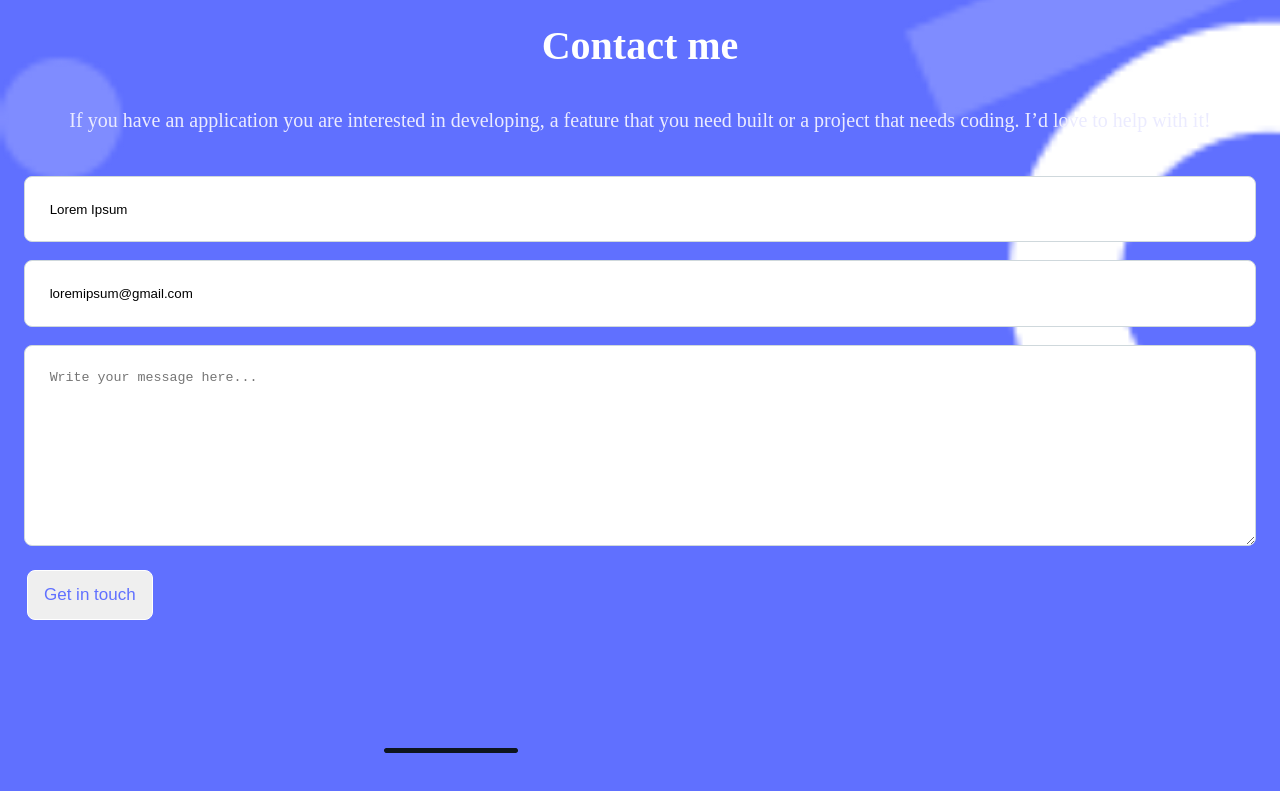
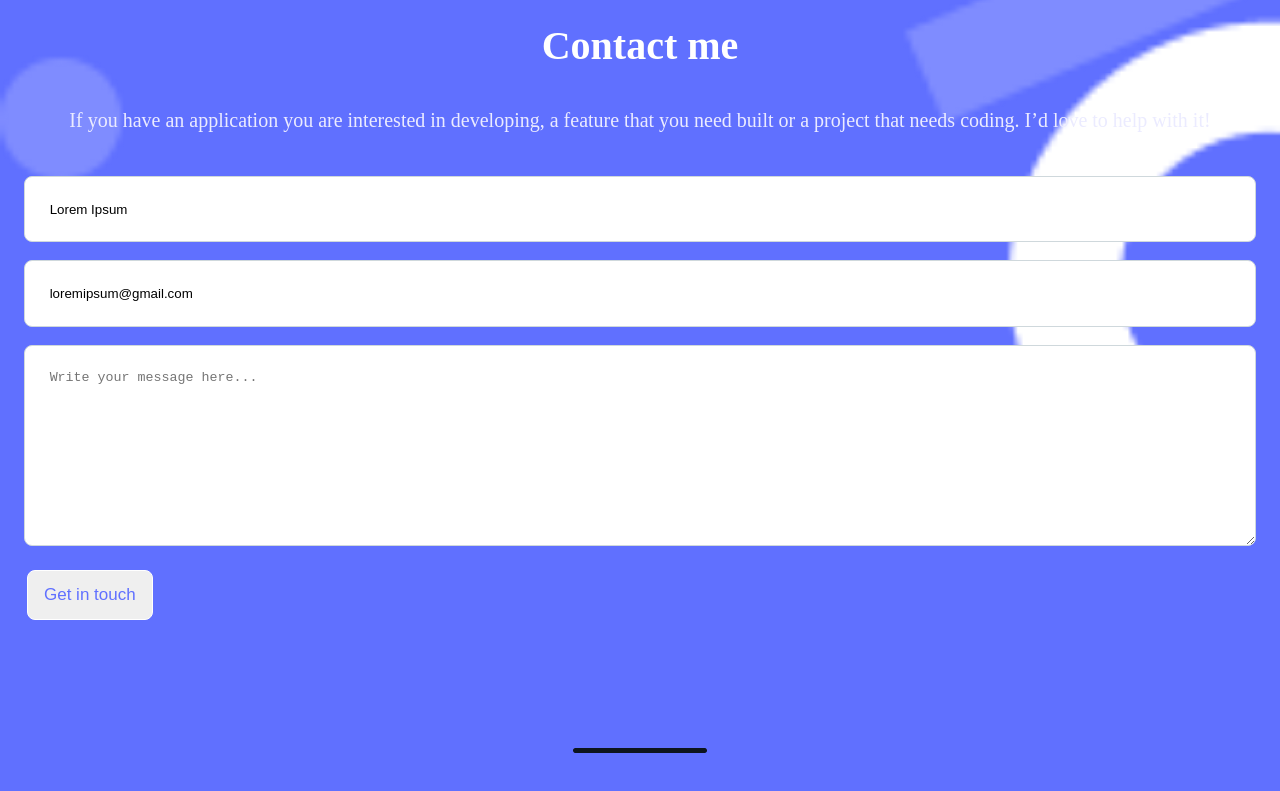
Before and after one commit to hrusamaali/figma-portfolio-1, a website: page index.html in a window 1280 px wide. Shown: the part 7341-8132 px from the top of the page. Drawn offline with Linux system fonts and the light colour scheme.

Commit message:
form update

```diff
--- a/index.html
+++ b/index.html
@@ -252,7 +252,10 @@
          <button class="get-in-touch">
             Get in touch
         </button><br>
-        <img class="end-line" src="./assets/Shape.png" alt="">
+        <div class="end-line" >
+            <img src="./assets/Shape.png" alt="">
+        </div>
+
         </section>
     </section>
 
--- a/style.css
+++ b/style.css
@@ -275,11 +275,11 @@ textarea {
   color: #6070ff;
   line-height: 24px;
   margin-bottom: 10%;
+  gap: 20%;
 }
 
 .end-line {
   display: flex;
-  align-items: center;
-  margin-left: 30%;
+  justify-content: center;
   margin-bottom: 3%;
 }
```
